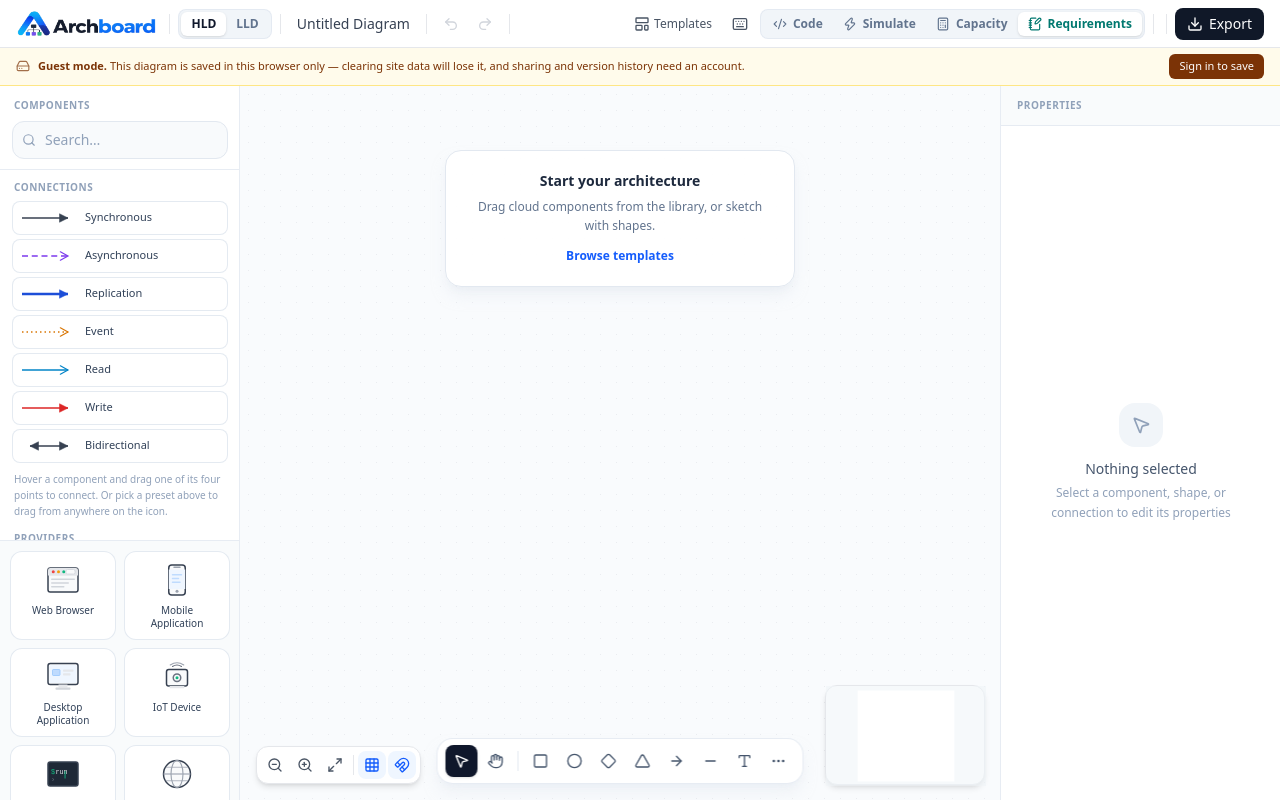
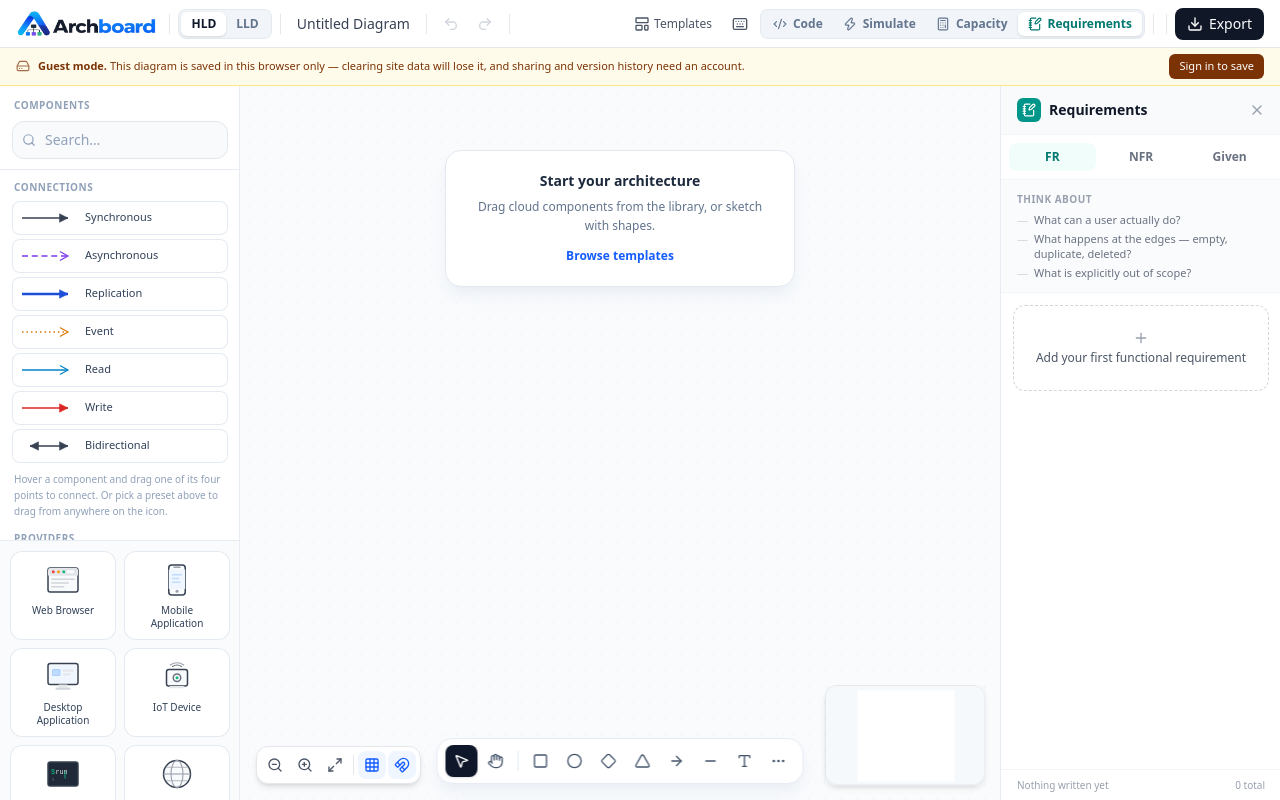
Before and after one commit to sand1027/Archboard, a Next.js app: page /try in a window 1280 px wide. Both pictures are taken after a click on the button "Requirements". Built offline with nearby package versions, Linux system fonts and the light colour scheme.

Commit message:
feat(app/whiteboard): show the requirements panel in the right rail

```diff
--- a/components/WhiteboardApp.tsx
+++ b/components/WhiteboardApp.tsx
@@ -11,6 +11,7 @@ import KeyboardShortcutsModal from './ui/KeyboardShortcutsModal'
 import ExportModal from './ui/ExportModal'
 import SimulationPanel from './simulation/SimulationPanel'
 import EstimatePanel from './estimate/EstimatePanel'
+import RequirementsPanel from './notes/RequirementsPanel'
 import CollaborationLayer from './collab/CollaborationLayer'
 import ShareModal from './collab/ShareModal'
 import LldWorkspace from './lld/LldWorkspace'
@@ -65,6 +66,7 @@ function AppInner({
   const inspectorOpen = useUiStore((s) => s.inspectorOpen)
   const simulationOpen = useUiStore((s) => s.simulationOpen)
   const estimateOpen = useUiStore((s) => s.estimateOpen)
+  const notesOpen = useUiStore((s) => s.notesOpen)
   const shareModalOpen = useUiStore((s) => s.shareModalOpen)
 
   // Single source of truth for the active mode — diagramStore owns the board,
@@ -134,9 +136,16 @@ function AppInner({
           {/* Right: capacity, simulation or inspector — one at a time */}
           <aside
             className="flex-shrink-0 overflow-hidden border-l border-slate-200/80 bg-white transition-all duration-200"
-            style={{ width: inspectorOpen || simulationOpen || estimateOpen ? 280 : 0 }}
+            style={{
+              width:
+                inspectorOpen || simulationOpen || estimateOpen || notesOpen ? 280 : 0,
+            }}
           >
-            {estimateOpen ? (
+            {notesOpen ? (
+              <div className="h-full w-[280px] overflow-hidden">
+                <RequirementsPanel />
+              </div>
+            ) : estimateOpen ? (
               <div className="h-full w-[280px] overflow-hidden">
                 <EstimatePanel />
               </div>
```
